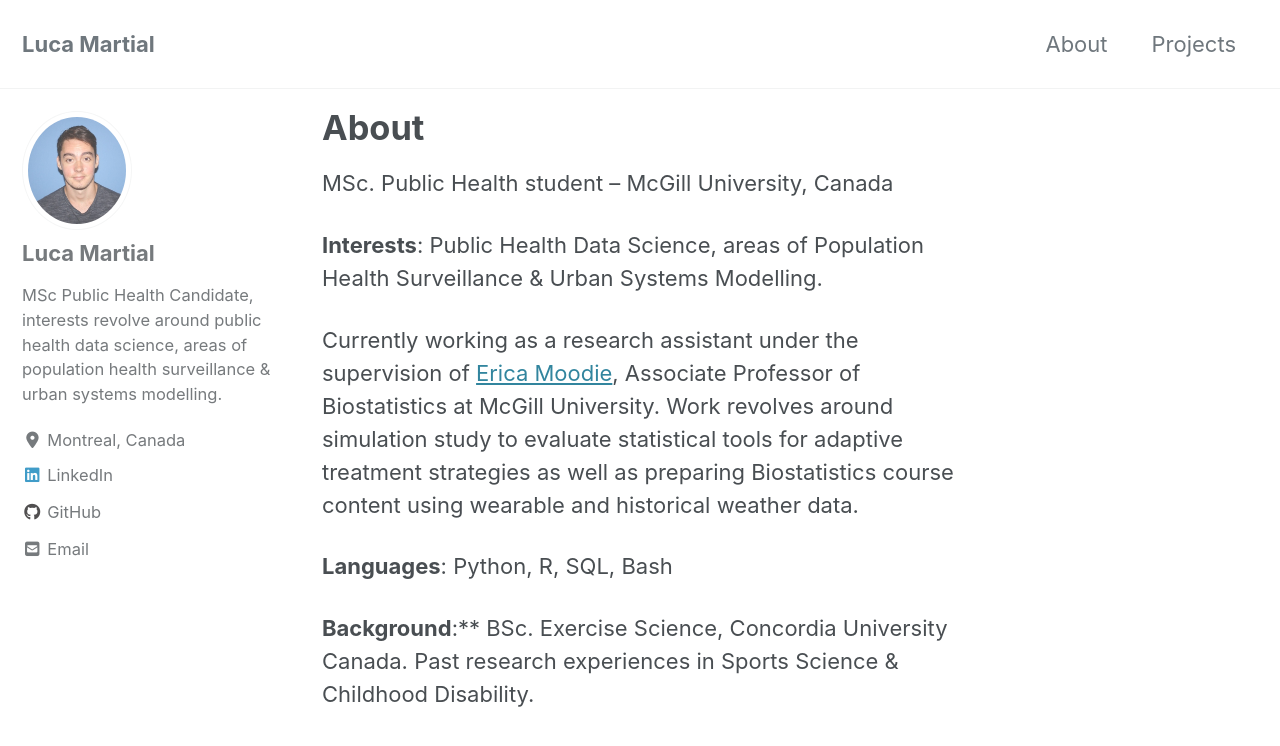
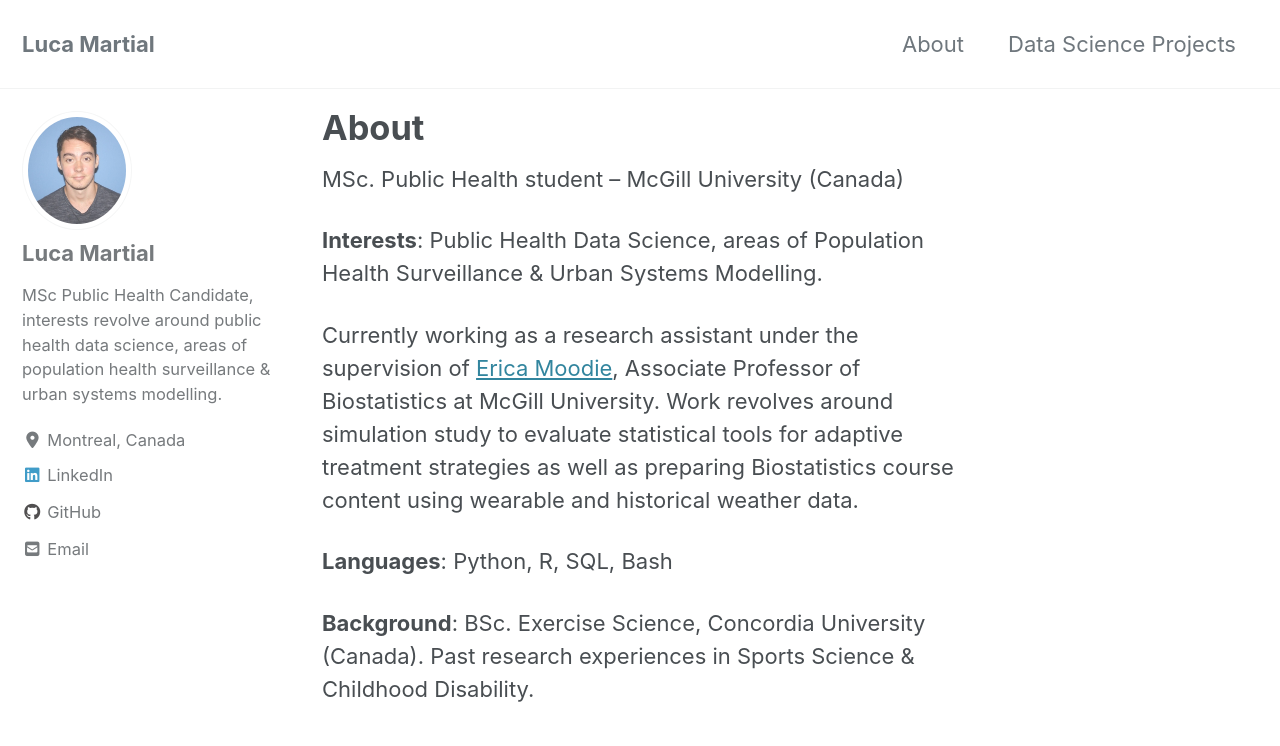
Before and after one commit to luca-martial/luca-martial.github.io, a Jekyll site: the page built from _pages/about.md, in a window 1280 px wide and 900 px high. Shown: the top 746 px of the window. Built offline with Jekyll 4.4.1, drawn with Linux system fonts in a browser that asks for light colours; cached includes are drawn as plain includes; nearby versions of some CDN libraries.

Commit message:
project page update

```diff
--- a/_config.yml
+++ b/_config.yml
@@ -288,7 +288,7 @@
     values:
       layout: single
       author_profile: true
-      read_time: true
+      read_time: # true
       comments: # true
       share: true
       related: true
--- a/_data/navigation.yml
+++ b/_data/navigation.yml
@@ -2,7 +2,7 @@
 main:
   - title: "About"
     url: /about/
-  - title: "Projects"
+  - title: "Data Science Projects"
     url: /projects/
   # - title: "About"
   #   url: https://mmistakes.github.io/minimal-mistakes/about/
--- a/_pages/about.md
+++ b/_pages/about.md
@@ -13,4 +13,5 @@
 
 **Languages**: Python, R, SQL, Bash
 
-**Background**:** BSc. Exercise Science, Concordia University Canada. Past research experiences in Sports Science & Childhood Disability.
+**Background**: BSc. Exercise Science, Concordia University (Canada).
+Past research experiences in Sports Science & Childhood Disability.
```
Also changed, not shown: other parts of _pages/about.md (+2 -2 lines), _pages/404.md (+1 -0 lines), _pages/projects.md (+22 -10 lines), images/app.jpg (added), 1 other file.
